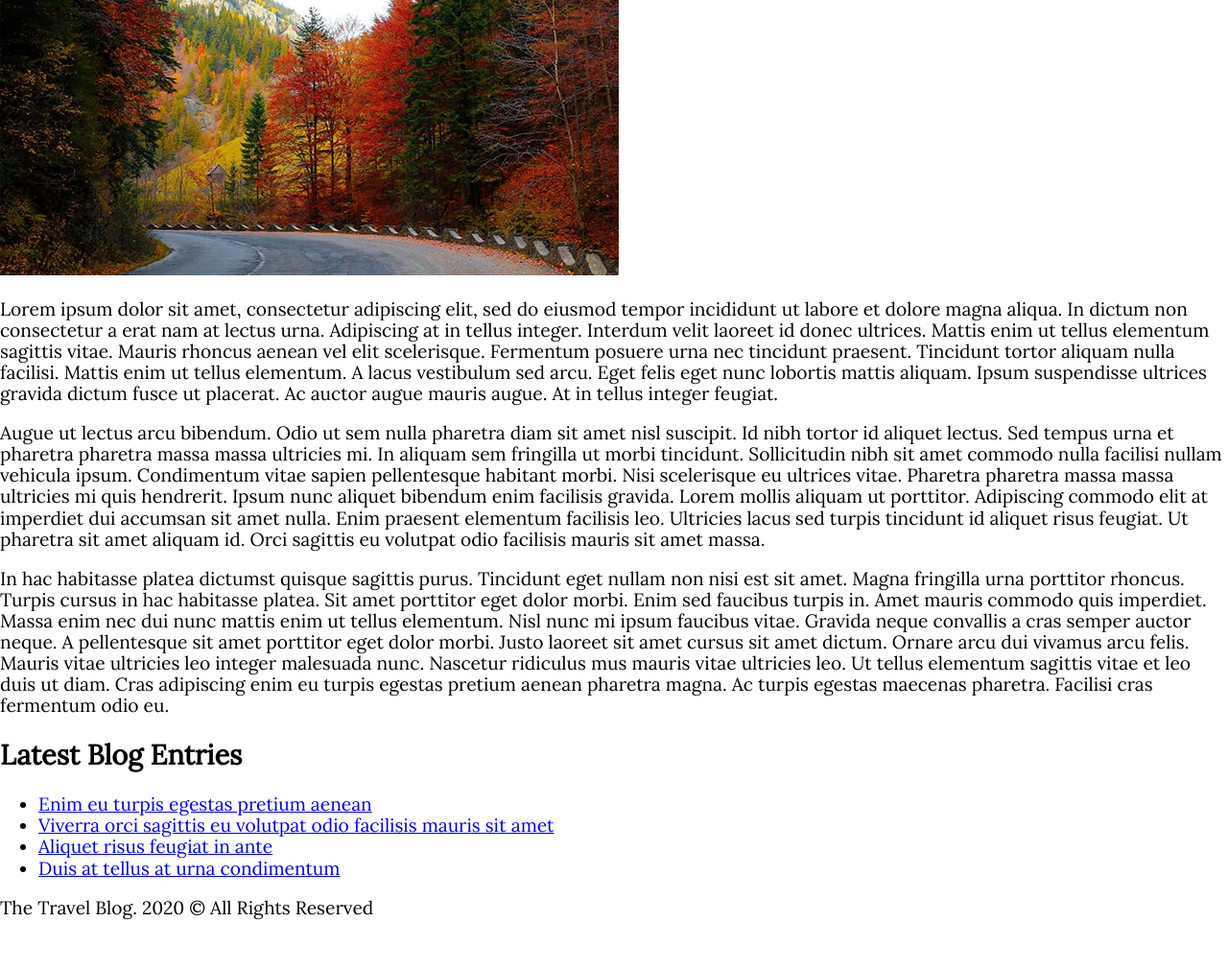
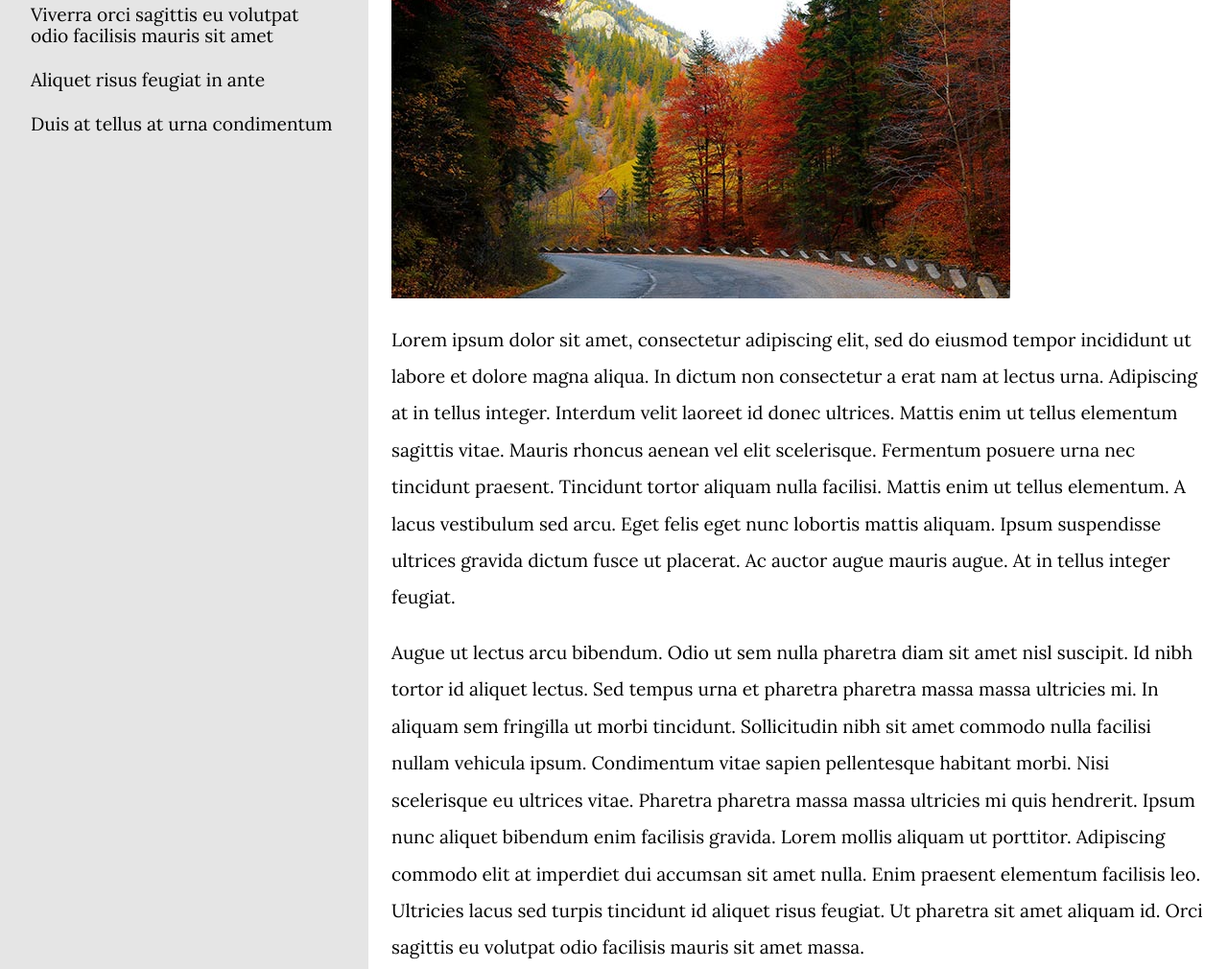
Before and after one commit to gabbydiaz/TravelBlog-HolyGrailLayout, a plain HTML site: page index.html in a window 1280 px wide. Shown: the part 358-1368 px from the top of the page at 96% size. Before the commit the page ends 1334 px from the top, so only its background shows below. Drawn offline with nearby package versions, Linux system fonts and the light colour scheme.

Commit message:
css complete

```diff
--- a/css/style.css
+++ b/css/style.css
@@ -16,6 +16,10 @@ html {
 
   img {
       max-width: 100%;
+  }
+
+  p {
+      line-height: 2;
   }
 
   body {
@@ -76,3 +80,71 @@ html {
     color: var(--white);
     font-size: 1.4rem;
 }
+
+/*-------- Main content styling -------*/
+.content {
+    display: flex;
+    flex-wrap: wrap;
+}
+
+.sidebar,
+.main-content {
+    flex: 0 0 100%;
+}
+
+@media (min-width: 768px) {
+    .main-content {
+        flex: 0 0 70%;
+    }
+
+    .sidebar {
+        flex: 0 0 30%;
+        order: -1;
+    }
+}
+
+.main-content {
+    padding: 1.5rem;
+}
+
+/*-------- Sidebar styling ------------*/
+.sidebar {
+    background-color: var(--gray);
+    padding: 2rem;
+}
+
+.sidebar ul {
+    list-style: none;
+    padding-left: 0;
+}
+
+.sidebar ul li {
+    margin-bottom: 1.5rem;
+}
+
+.sidebar ul li:last-of-type {
+    margin-bottom: 0;
+}
+
+.sidebar a {
+    color: var(--black);
+    text-decoration: none;
+}
+
+.sidebar a:hover {
+    color: var(--secondary);
+}
+
+/*-------- Footer styling -------*/
+.site-footer {
+    background-color: var(--secondary);
+
+}
+
+.site-footer p {
+    margin: 0;
+    padding: 1rem 0;
+    text-align: center;
+    font-weight: 700;
+    color: var(--white);
+}
```
Also changed, not shown: index.html (+12 -4 lines).
